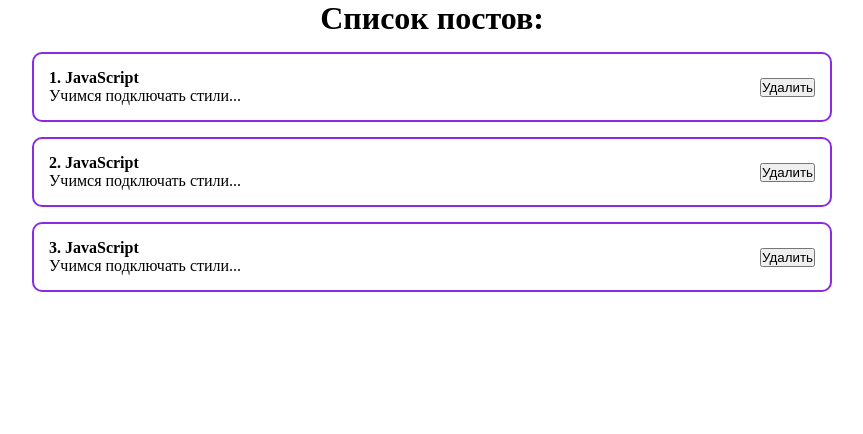
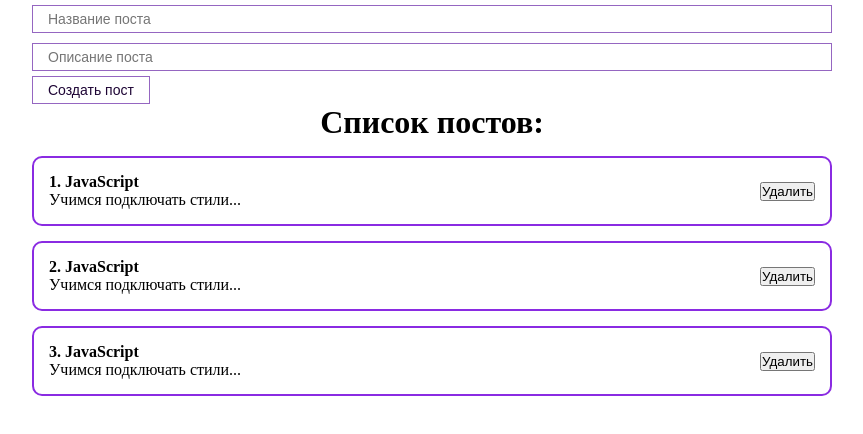
Before and after one commit to Tanya-Gro/thirst-react-app, a React (Create React App) app: page / in a window 1280 px wide. Shown: the top 434 px of the page, without its empty margins (208-1071 px from the left). Built offline with nearby package versions, Linux system fonts and the light colour scheme.

Commit message:
feat: managed and unmanaget component

```diff
--- a/src/App.js
+++ b/src/App.js
@@ -1,6 +1,8 @@
-import React, { useState } from "react";
+import React, { useState, useRef } from "react";
 import'./styles/App.css';
 import { PostList } from "./components/PostList";
+import { MyButton } from "./components/UI/button/MyButton";
+import { MyInput } from "./components/UI/input/MyInput";
 
 function App() {
   const [posts, setPosts] = useState([
@@ -9,8 +11,34 @@
     {id:3, title:'JavaScript', body: 'Учимся подключать стили...'},
   ])
 
+  const [title, setTitle] = useState('');
+
+  // получение данных если компонент неуправляемый
+  const bodyInputRef = useRef();
+
+  const addNewPost = (e) => {
+    e.preventDefault();
+    console.log(title);
+    console.log(bodyInputRef.current.value);
+   }
+
   return (
     <div className="App">
+      {/* Управляемый компонент */}
+      <MyInput
+        type="text"
+        placeholder="Название поста"
+        value={title}
+        onChange={(e) => setTitle(e.target.value)}
+      />
+      {/* Неуправляемый/неконтролируемый компонент */}
+      <MyInput
+        type="text"
+        placeholder="Описание поста"
+        ref={bodyInputRef}
+      />
+
+      <MyButton onClick={addNewPost}>Создать пост</MyButton>
       <PostList posts = {posts} title = "Список постов" />
     </div>
   );
```
